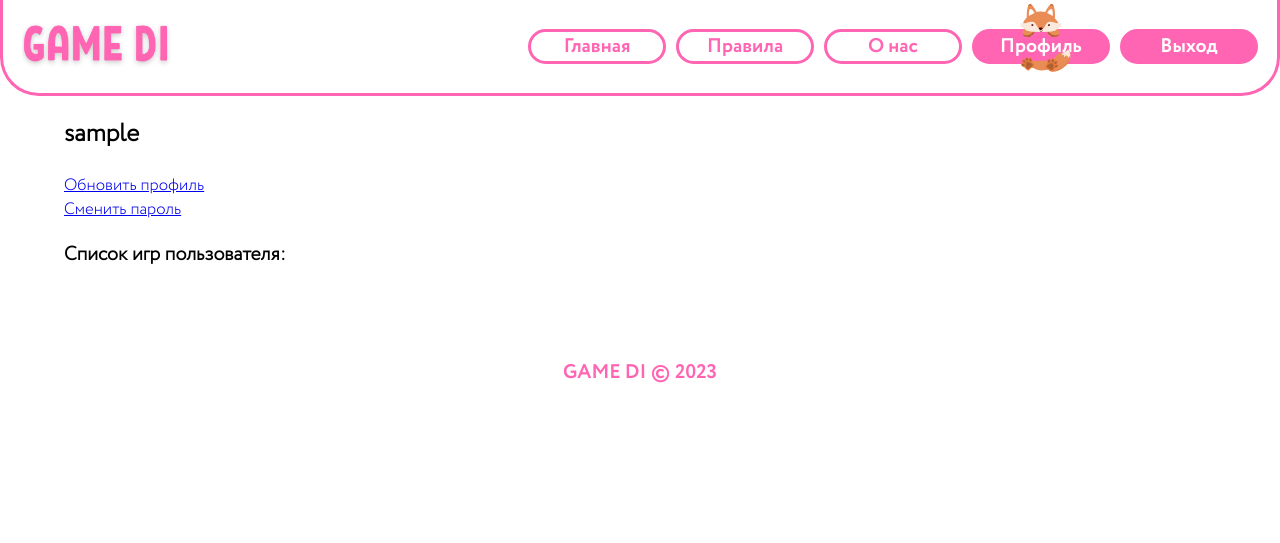
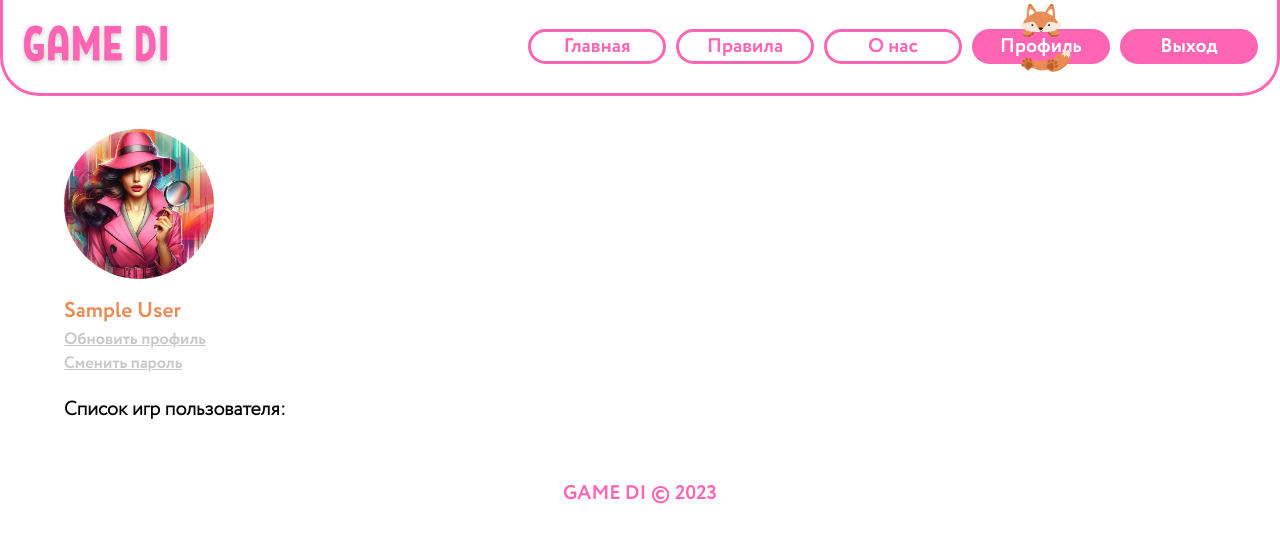
Before and after one commit to platsajacki/gamedi, a Django app: a page that uses gamedi/templates/base.html in a window 1280 px wide. Shown: the top 543 px of the page. Run offline with Django 4.2, Linux system fonts and the light colour scheme; the visitor is signed in with stand-in values (Sample User, id 1); data comes from the database, SQL or seed files in the repository; data that the repository does not hold is empty.

Commit message:
Add styles user_detail.html.

```diff
--- a/gamedi/pytest_tests/test_user_logic.py
+++ b/gamedi/pytest_tests/test_user_logic.py
@@ -45,7 +45,6 @@ class TestUserLogic:
     def test_only_authenticated_user_can_edit_profile(self, vistor: Client, expected_status: int, owner: User):
         """Только авторизованный пользователь может менять свои данные."""
         update_user_data: dict[str, str] = {
-            'username': 'owner_game',
             'email': 'owner_game@django.ru',
             'first_name': 'owner',
             'last_name': 'game',
--- a/gamedi/static/css/forms.css
+++ b/gamedi/static/css/forms.css
@@ -221,7 +221,7 @@ form.reset {
 .update-profile {
   align-self: center;
   align-items: center;
-  height: 480px;
+  height: 400px;
   grid-template-rows: 15% 85%;
 }
 
--- /dev/null
+++ b/gamedi/static/css/users/profile.css
@@ -0,0 +1,33 @@
+.profile {
+    display: grid;
+    grid-template-rows: repeat(2, max-content);
+    margin-top: 2rem;
+}
+
+.profile-info {
+    display: grid;
+    grid-template-rows: repeat(2, max-content);
+    grid-template-columns: min-content;
+    gap: 1rem;
+}
+
+img.avatar {
+    height: 150px;
+    height: 150px;
+    border-radius: 50%;
+}
+
+.profile-info .info {
+    display: grid;
+    grid-template-rows: repeat(3, max-content);
+    font-family: 'Circe Bold', sans-serif;
+}
+
+.profile-name {
+    font-size: 1.3em;
+    color: var(--main-orange);
+}
+
+.profile-info .info a {
+  color: var(--main-grey);
+}
--- a/gamedi/static/js/users/udate_profile.js
+++ b/gamedi/static/js/users/udate_profile.js
@@ -1,4 +1,4 @@
-import { getUrlById, setLalbelByFocusInput } from '../main.js'
+import { setLalbelByFocusInput } from '../main.js'
 
 const formClass = 'form.main'
 
--- a/gamedi/templates/base.html
+++ b/gamedi/templates/base.html
@@ -5,10 +5,11 @@
   <head>
     <meta charset='utf-8'>
     <link rel="stylesheet" href="{% static 'css/main.css' %}" />
-    <link rel="stylesheet" href="{% static 'css/homepage.css' %}" />
     <link rel="stylesheet" href="{% static 'css/forms.css' %}" />
+    <link rel="stylesheet" href="{% static 'css/games/homepage.css' %}" />
     <link rel="stylesheet" href="{% static 'css/games/game_detail.css' %}" />
     <link rel="stylesheet" href="{% static 'css/normalize.css' %}" />
+    <link rel="stylesheet" href="{% static 'css/users/profile.css' %}" />
 		<link rel="icon" href="{% static 'img/fav/favicon.ico' %}" type="image" />
     <meta name="viewport" content="width=device-width, initial-scale=1">
     <script type="module" src="/static/js/main.js"></script>
--- a/gamedi/templates/users/user_detail.html
+++ b/gamedi/templates/users/user_detail.html
@@ -7,9 +7,22 @@
 
 {% block content %}
   <div class="content">
-    <h2>{{ user.username }}</h2>
+    <div class="profile">
+      <div class="profile-info">
+        <img class="avatar"src="/static/img/avatar.jpeg">
+        <div class="info">
+          <div class="profile-name">
+            {% if object.first_name %}
+              {{ object.first_name }}{% if object.last_name %}&nbsp;{{ object.last_name}}{% endif %}
+            {% else %}
+              {{ object.username }}
+            {% endif %}
+          </div>
           <a href="{% url 'users:update' user.username %}">Обновить профиль</a>
           <a href="{% url 'password_change' %}">Сменить пароль</a>
+        </div>
+      </div>
+      <div class="profile-game">
         <h3>Список игр пользователя:</h3>
           <ul>
           {% for game in user.games.all %}
@@ -19,9 +32,9 @@
               </a>
             </li>
             <li>{{ game.genre.name }}</li>
-        <li>{{ game.users_files.all }}</li>
-        <li>{{ game.admin_files.all }}</li>
           {% endfor %}
         </ul>
       </div>
+    </div>
+  </div>
 {% endblock %}
--- a/gamedi/users/forms.py
+++ b/gamedi/users/forms.py
@@ -16,7 +16,4 @@ class UserUpdateForm(forms.ModelForm):
     """Кастомная форма обновления профиля пользователя."""
     class Meta:
         model = User
-        fields = (
-            'username', 'first_name',
-            'last_name', 'email',
-        )
+        fields = ('first_name', 'last_name', 'email')
```
Also changed, not shown: gamedi/static/css/games/homepage.css (renamed from gamedi/static/css/homepage.css). Lines whose indentation alone changed are shown as unchanged.
